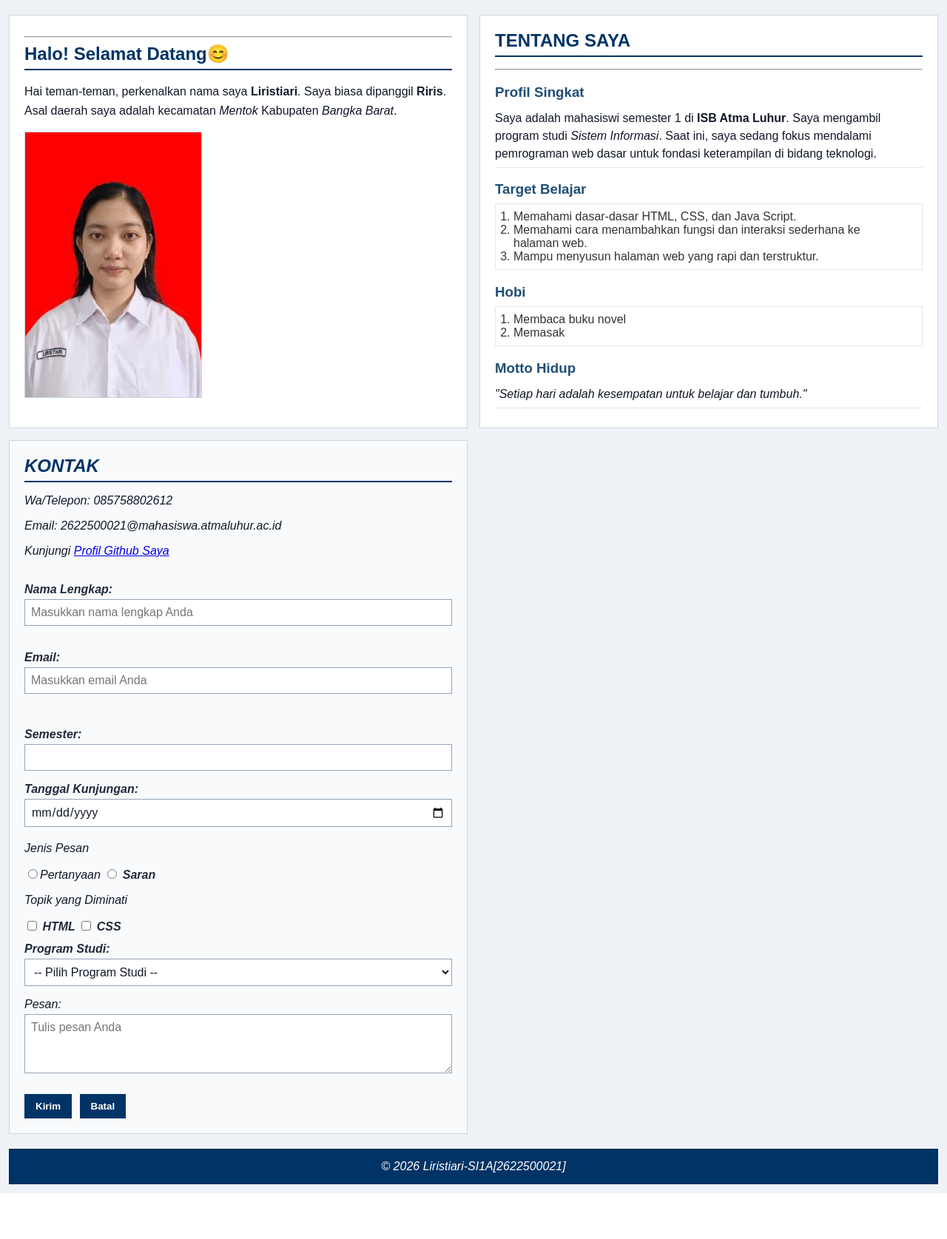
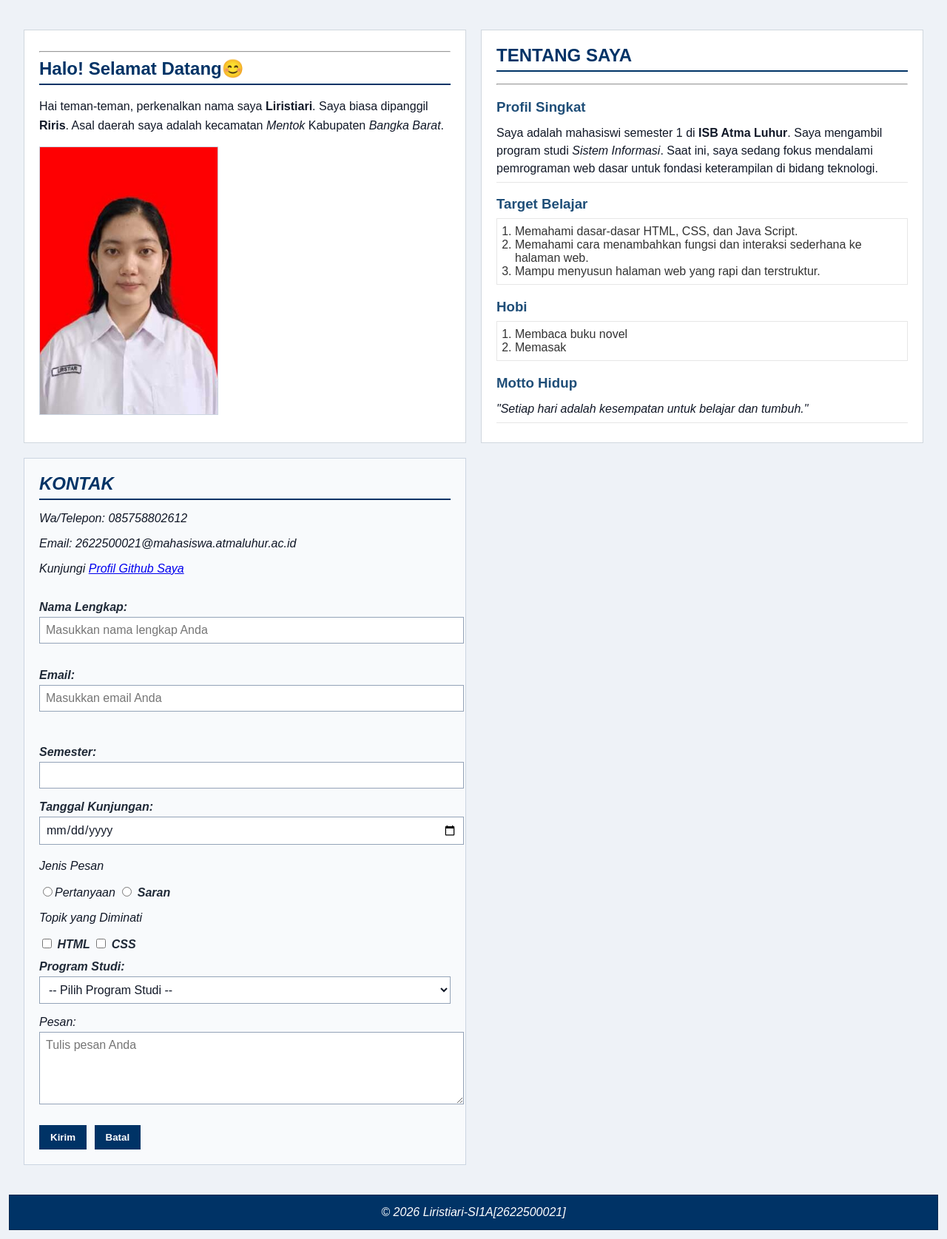
Before and after one commit to 2622500021-art/2622500021-PWD-SI1A-2627G, a PHP site: page /pertemuan-04/index.html in a window 1280 px wide. Shown: the part 136-1811 px from the top of the page at 74% size. Before the commit the page ends 1749 px from the top, so only its background shows below. Run offline with PHP 8.4, Linux system fonts and the light colour scheme.

Commit message:
Modifikasi pertemuan-04

```diff
--- a/pertemuan-04/style.css
+++ b/pertemuan-04/style.css
@@ -1,4 +1,5 @@
-* {
+<style>
+ {
     box-sizing: border-box;
  }
       body {
@@ -23,10 +24,6 @@ header h1 {
       font-size: 28px;
       }
 
-section {
-    width: 100%;
-}
-
       nav ul {
       display: flex;
       flex-direction: column;
@@ -46,12 +43,15 @@ nav a {
 
       main {
       display: grid;
-    grid-template-columns: 1fr; /*1 Kolom saja = ke bawah*/
-    gap: 16px;
+      grid-template-columns: 1fr;
+      background-color: #eef2f7;
+      gap: 20px;
+      padding: 20px;
       }
 
       section {
-    width: 100%;
+      width: auto;
+      margin: 0;
       }
 
       #home {
@@ -80,8 +80,8 @@ section {
         max-width: 100%;
         height: auto;
         border: 1px solid #cbd5e1;
-    margin-bottom: 16px;
       }
+
       #about {
         background-color: #ffffff;
         border: 1px solid #d0d7de;
@@ -115,13 +115,6 @@ section {
         margin: 8px 0;
         padding: 8px 24px;
         border: 1px solid #e6e6e6;
-            }
-
-            nav ul {
-                flex-direction: row;
-                justify-content: flex-start;
-                align-items: center;
-                gap: 16px;
       }
 
       #contact {
@@ -162,6 +155,11 @@ section {
         max-width: 100%;
       }
 
+      #contact textarea {
+      min-height: 80px;
+      resize: vertical;
+      }
+
       #contact button {
         cursor: pointer;
         background-color: #003366;
@@ -171,16 +169,6 @@ section {
         margin: 8px 6px 0 0;
         border: 1px solid #003366;
       }
-
-            #contact textarea {
-                min-height: 80px;
-                resize: vertical;
-            }
-
-            #contact {
-                background-color: #f8fafc;
-            }
-
       /* Footer */
       footer {
       background-color: #003366;
@@ -188,16 +176,20 @@ section {
       text-align: center;
       padding: 14px 20px;
       margin-top: 20px;
-                border: 1px  solid #00264d;
+      border: 1px solid #00264d;
       }
 
       footer p {
         margin: 0;
       }
+
       @media (min-width: 768px) {
+
+      /* aturan CSS untuk viewport dengan lebar minimal 768px */
       main {
       grid-template-columns: 1fr 1fr;
       }
+
       nav ul {
       flex-direction: row;
       justify-content: flex-start;
@@ -209,3 +201,4 @@ section {
       grid-column: 1 / -1;
       }
     }
+    </style>
```
Lines whose indentation alone changed are shown as unchanged.
